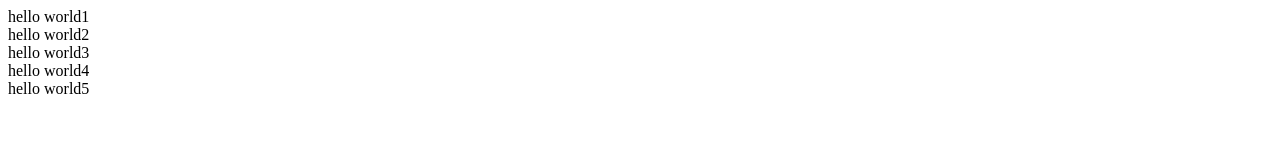
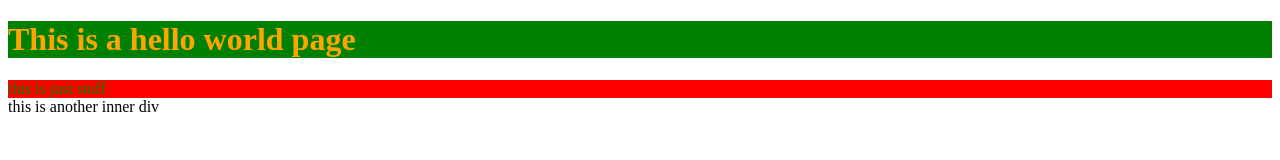
Before and after one commit to Nolwac/javascript-tutorials, a plain HTML site: page index.html in a window 1280 px wide. Drawn offline with Linux system fonts and the light colour scheme.

Commit message:
Document Object Model (DOM), Learn how to access a HTML element

```diff
--- a/index.html
+++ b/index.html
@@ -6,7 +6,17 @@
 		<link rel="stylesheet" type="text/css" href="styles/index.css">
 	</head>
 	<body>
-		<h1>This is a hello world page</h1>
+		<h1 id="title" class="header">This is a hello world page</h1>
+		<div class="outer">
+		  <div class="inner" name="div-inner">
+		    this is just stuff
+		  </div>
+		</div>
+		<div class="outer">
+		  <div class="inner" name="div-inner">
+		    this is another inner div
+		  </div>
+		</div>
 		<script src="scripts/index.js" type="text/javascript"></script>
 	</body>
 </html>
--- a/scripts/index.js
+++ b/scripts/index.js
@@ -29,14 +29,11 @@ function Chatbot(name, creator="Google"){
 
 var chat1 = new Chatbot('Jarvis', 'Iron man');
 
-var num = 0;
-function printText(){
-  num++;
-  document.write("hello world" + num + "<br>");
-
-  if(num>=12){
-    window.clearInterval(timer);
-  }
-
-}
-var timer = window.setInterval(printText, 1000);
+var h1 = document.getElementById("title");
+h1.style.color="orange";
+h1.style.backgroundColor = 'green';//background-color
+var divs = document.getElementsByTagName("div");
+var innerDivs = document.getElementsByName("div-inner");
+console.log(innerDivs);
+divs[0].style.backgroundColor = "red";
+divs[1].style.color = 'green';
```
